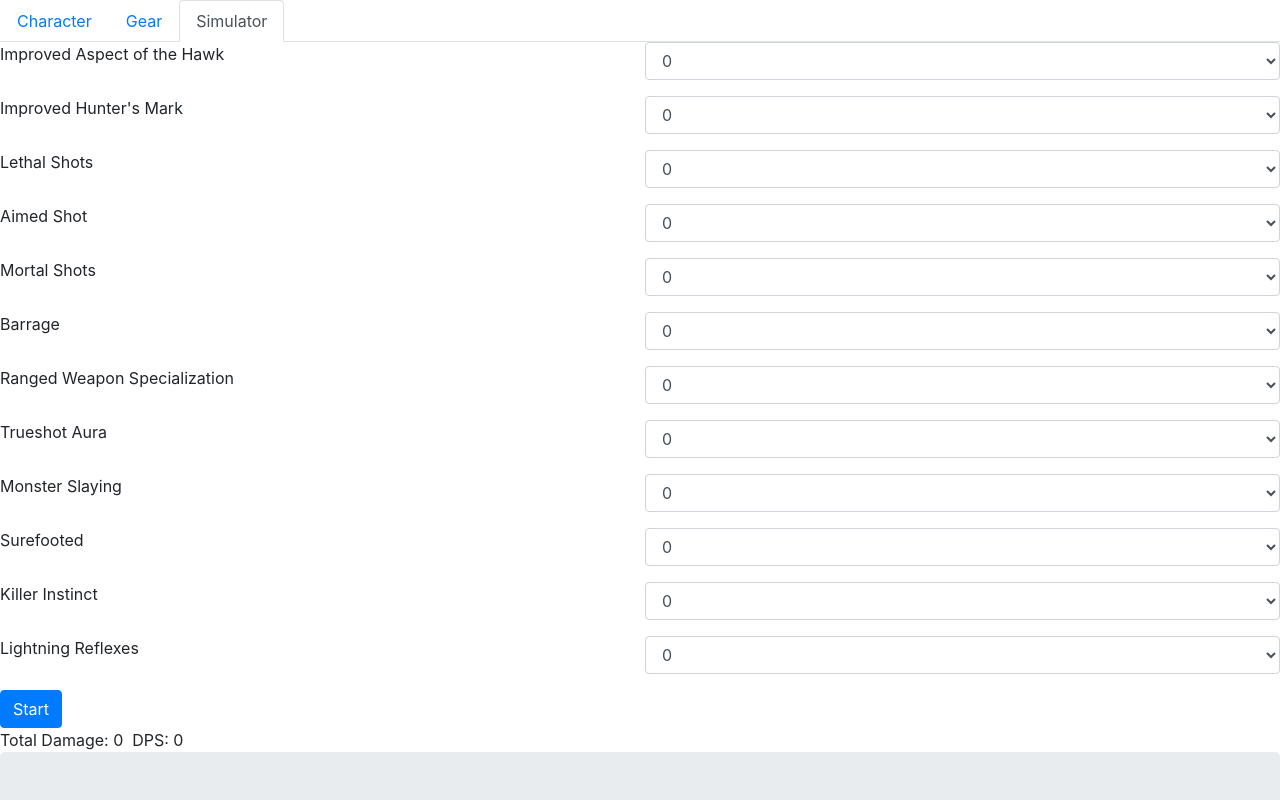
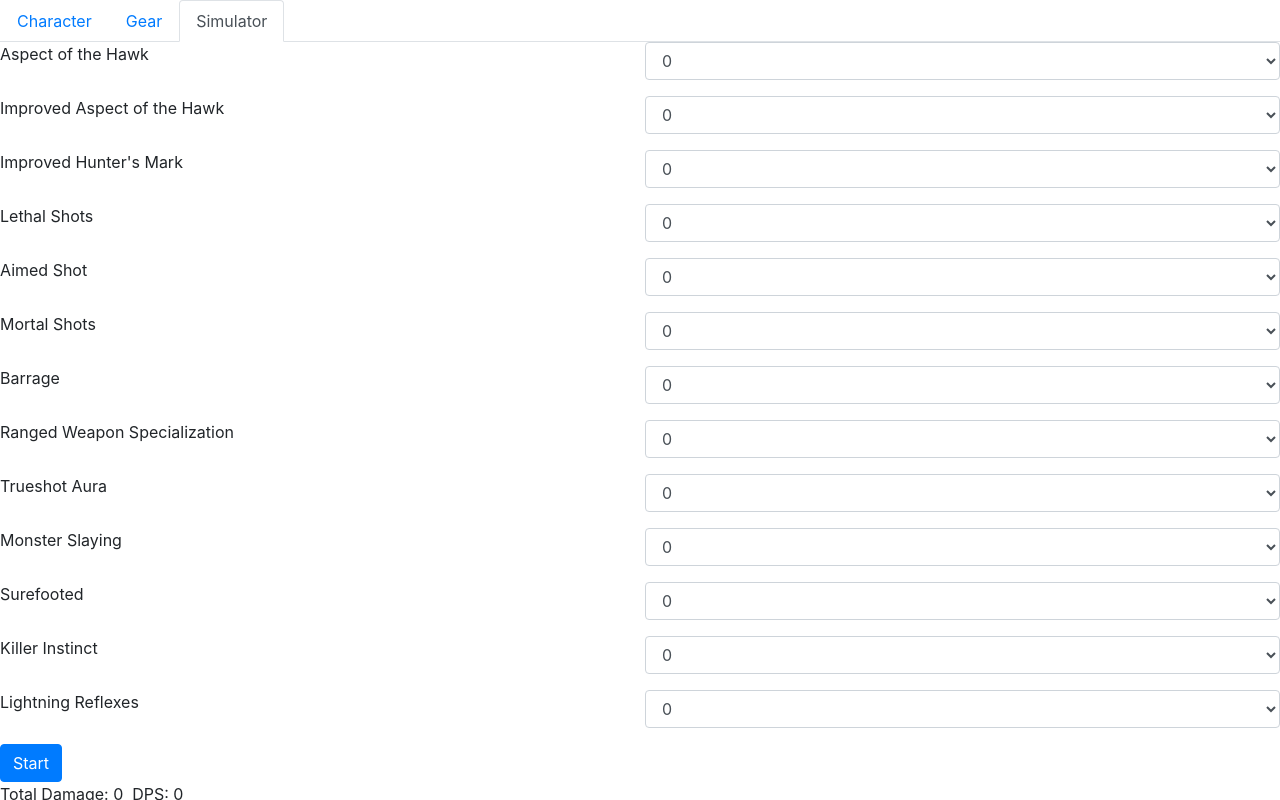
Before and after one commit to DeonPoncini/wowsim, a React (Create React App) app: page / in a window 1280 px wide. Both pictures are taken after a click on the tab "Simulator". Shown: the top 800 px of the page. Built offline with nearby package versions, Linux system fonts and the light colour scheme.

Commit message:
Implement hawk and dragonstalker mods

```diff
--- a/src/HunterSim.js
+++ b/src/HunterSim.js
@@ -17,6 +17,7 @@ class HunterSim extends Component {
             dps: 0,
             simlength: 100,
             hawk: 0,
+            imphawk: 0,
             mark: 0,
             lethal: 0,
             aimed: 0,
@@ -129,7 +130,8 @@ class HunterSim extends Component {
         }
     }
 
-    hawkChange = (event) => { this.setState({hawk: event.target.value}); }
+    hawkChange = (event) => { this.setState({imphawk: event.target.value}); }
+    imphawkChange = (event) => { this.setState({imphawk: event.target.value}); }
     markChange = (event) => { this.setState({mark: event.target.value}); }
     lethalChange = (event) => { this.setState({lethal: event.target.value}); }
     aimedChange = (event) => { this.setState({aimed: event.target.value}); }
@@ -168,8 +170,9 @@ class HunterSim extends Component {
             {this.state.giantstalker === 8 &&
                 <div>Giantstalker Armor 8 set bonus detected</div>}
             <Form>
+                {this.optionForm("Aspect of the Hawk", this.hawkChange, 1)}
                 {this.optionForm("Improved Aspect of the Hawk",
-                    this.hawkChange, 5)}
+                    this.impHawkChange, 5)}
                 {this.optionForm("Improved Hunter's Mark",
                     this.markChange, 5, 3)}
                 {this.optionForm("Lethal Shots", this.lethalChange, 5)}
--- a/src/spells/hunter.js
+++ b/src/spells/hunter.js
@@ -21,6 +21,12 @@ export function rap_modifier(agility, mods) {
 
     let agi_rap = data.rap_per_agi.get(data.clazz.HUNTER)*agi;
 
+    let ds = 1;
+    if (mods.dragonstalker >= 3) {
+        ds = 1.2;
+    }
+    let hawk_mod = 120*ds*mods.hawk;
+
     // improved hunters mark increases hunter's mark bonus by x%
     let mark_mod = 1 + mods.mark/100;
     let hunters_mark = 110*mark_mod;
@@ -29,7 +35,7 @@ export function rap_modifier(agility, mods) {
     let tsa_mod = 100*mods.tsa;
 
     // return rap modifiers
-    return hunters_mark + tsa_mod + agi_rap;
+    return hunters_mark + tsa_mod + agi_rap + hawk_mod;
 }
 
 export function ranged_damage_modifier(mods) {
```
